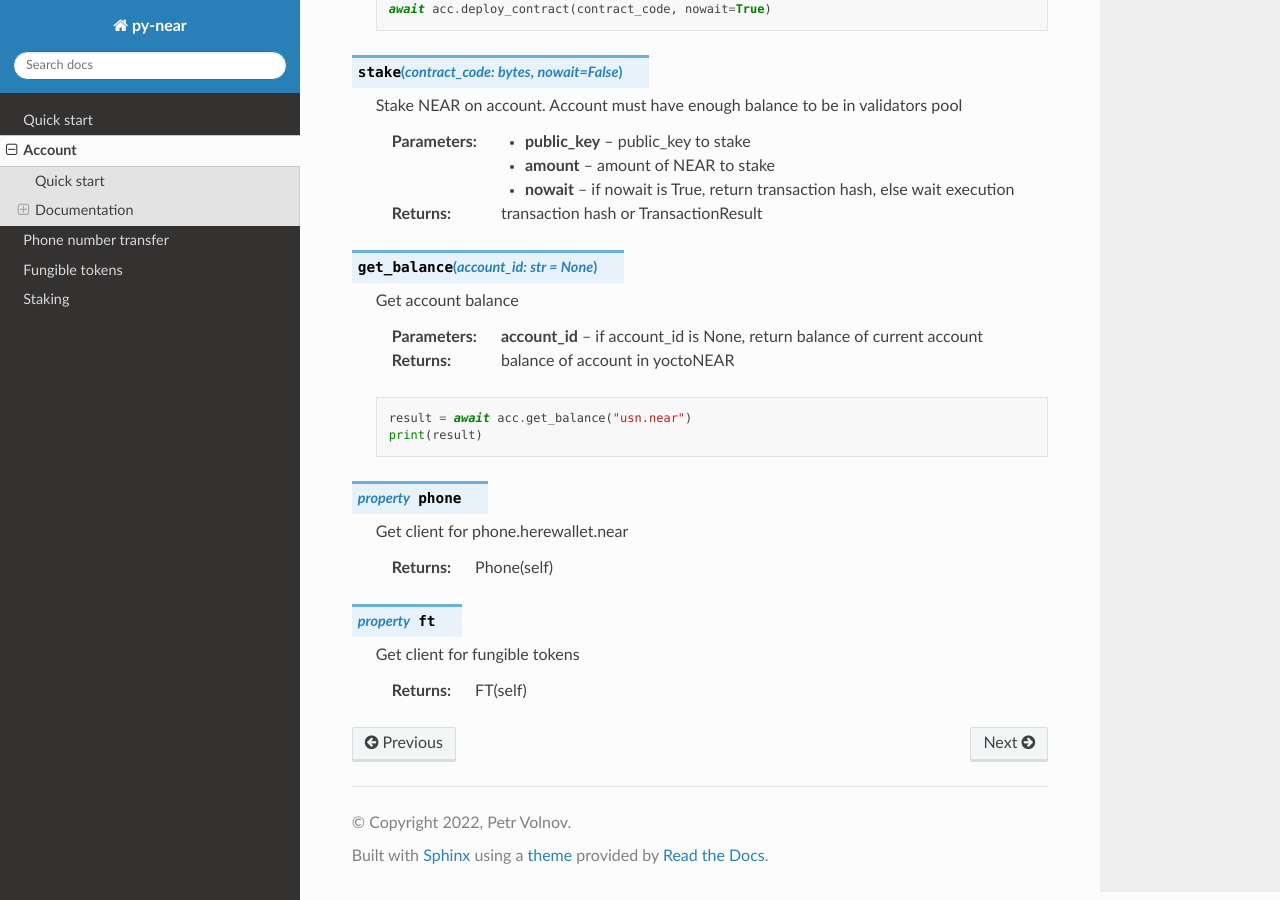
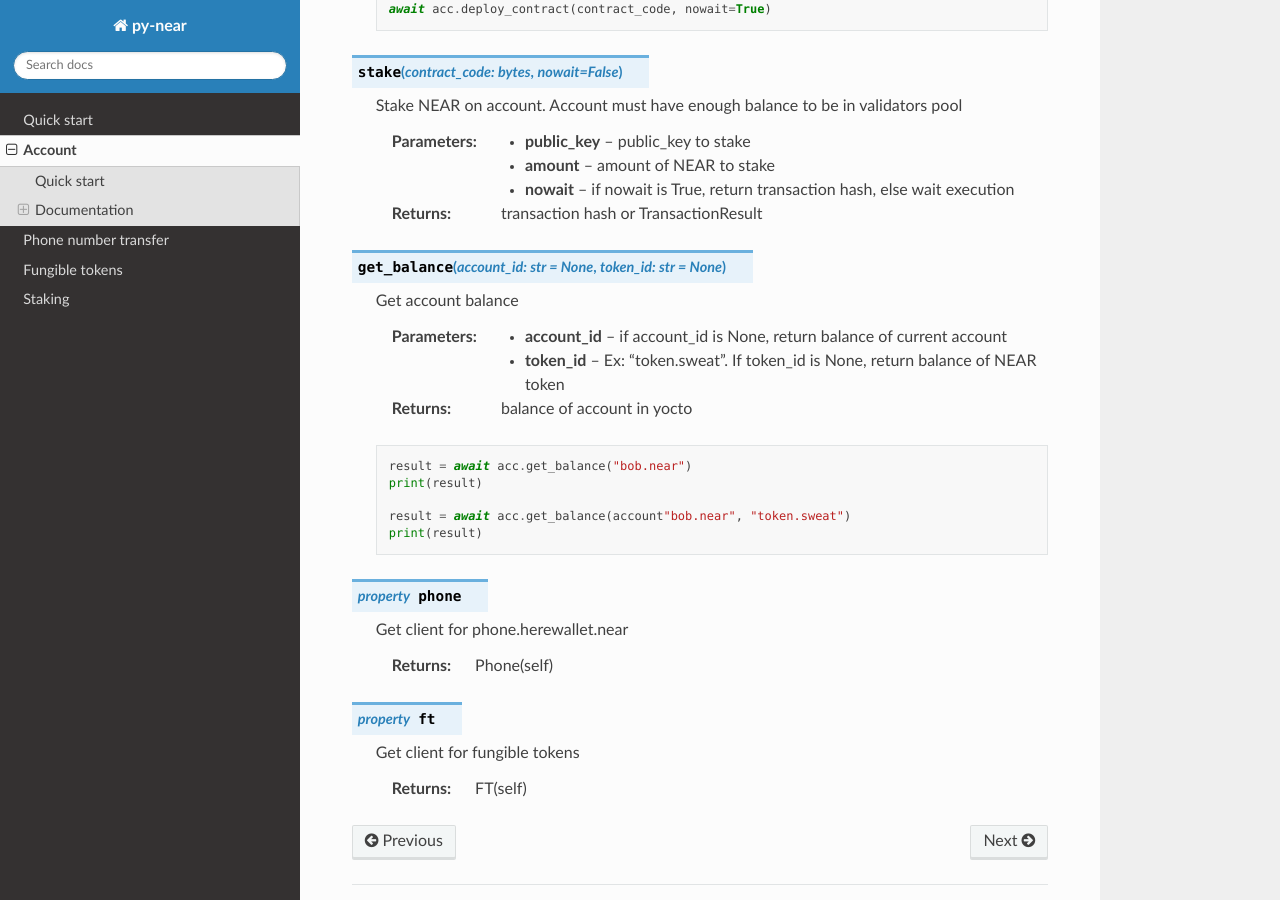
Before and after one commit to pvolnov/py-near, a Sphinx documentation site: the page built from docs/account.rst, in a window 1280 px wide and 900 px high, scrolled down 4183 px. Built offline with Sphinx 7.4.7 and the Read the Docs theme 2.0.0, drawn with Linux system fonts in a browser that asks for light colours.

Commit message:
get balance other token

```diff
--- a/docs/account.rst
+++ b/docs/account.rst
@@ -237,16 +237,20 @@ Documentation
     :return: transaction hash or TransactionResult
 
 
-.. function:: get_balance(account_id: str = None)
+.. function:: get_balance(account_id: str = None, token_id: str = None)
 
     Get account balance
 
     :param account_id: if account_id is None, return balance of current account
-    :return: balance of account in yoctoNEAR
+    :param token_id: Ex: "token.sweat". If token_id is None, return balance of NEAR token
+    :return: balance of account in yocto
 
     .. code:: python
 
-        result = await acc.get_balance("usn.near")
+        result = await acc.get_balance("bob.near")
+        print(result)
+
+        result = await acc.get_balance(account"bob.near", "token.sweat")
         print(result)
 
 
```
Also changed, not shown: 1 other file.
